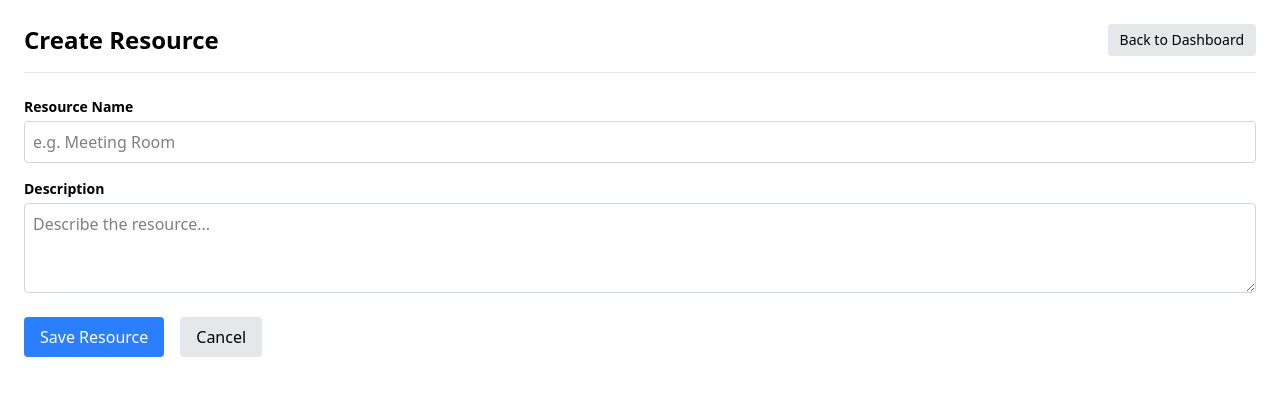
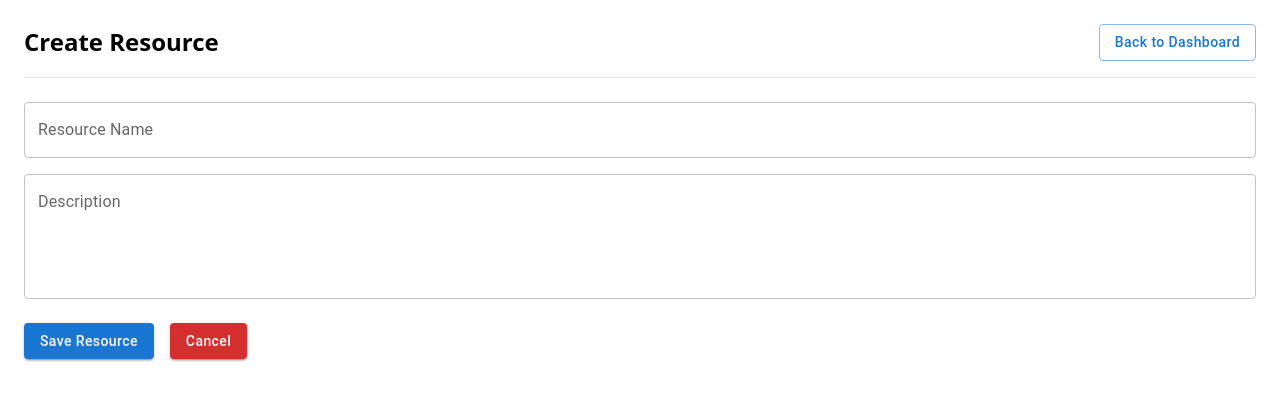
Before and after one commit to AbdulSamiWaseem/resource-booking-platform, a Next.js app in the folder frontend/: page /dashboard/create-resource in a window 1280 px wide. Shown: the top 400 px of the page. Built offline with nearby package versions, Linux system fonts and the light colour scheme; sample sign-in values are in the browser's storage.

Commit message:
refactor: integrated MUI components in create resource page

```diff
--- a/frontend/app/dashboard/create-resource/page.tsx
+++ b/frontend/app/dashboard/create-resource/page.tsx
@@ -7,6 +7,7 @@ import { useForm } from "react-hook-form";
 import { useMutation, useQueryClient } from "@tanstack/react-query";
 import { z } from "zod";
 import { zodResolver } from "@hookform/resolvers/zod";
+import { TextField, Button, Stack } from "@mui/material";
 
 interface ResourceInputs {
   name: string;
@@ -45,57 +46,57 @@ export default function CreateResource() {
     <div className="p-6">
       <div className="flex justify-between items-center mb-6 pb-4 border-b border-gray-200">
         <h1 className="text-2xl font-bold">Create Resource</h1>
-        <button
+        <Button
           onClick={() => router.push("/dashboard")}
-          className="text-sm bg-gray-200 px-3 py-1.5 rounded cursor-pointer"
+          variant="outlined"
+          sx={{ textTransform: "none" }}
         >
           Back to Dashboard
-        </button>
+        </Button>
       </div>
 
-      <form onSubmit={handleSubmit(handleOnSubmit)} noValidate className="space-y-4">
-        <div className="flex flex-col gap-1">
-          <div className="text-sm font-semibold">Resource Name</div>
-          <input
-            type="text"
+      <form onSubmit={handleSubmit(handleOnSubmit)} noValidate>
+        <Stack spacing={2}>
+          <TextField
+            label="Resource Name"
+            placeholder="e.g. Meeting Room"
+            fullWidth
             {...register("name")}
-            placeholder="e.g. Meeting Room"
-            className="w-full p-2 border border-gray-300 rounded"
+            error={!!errors.name}
+            helperText={errors.name?.message}
           />
-          {errors.name && (
-            <p className="text-red-500 text-xs">{errors.name.message}</p>
-          )}
-        </div>
 
-        <div className="flex flex-col gap-1">
-          <div className="text-sm font-semibold">Description</div>
-          <textarea
+          <TextField
+            label="Description"
+            placeholder="Describe the resource..."
+            multiline
+            rows={4}
+            fullWidth
             {...register("description")}
-            placeholder="Describe the resource..."
-            rows={3}
-            className="w-full p-2 border border-gray-300 rounded"
+            error={!!errors.description}
+            helperText={errors.description?.message}
           />
-          {errors.description && (
-            <p className="text-red-500 text-xs">{errors.description.message}</p>
-          )}
-        </div>
 
           <div className="flex gap-4 pt-2">
-          <button
+            <Button
               type="submit"
+              variant="contained"
               disabled={createMutation.isPending}
-            className="bg-blue-500 text-white px-4 py-2 rounded cursor-pointer disabled:opacity-50"
+              sx={{ textTransform: "none" }}
             >
               {createMutation.isPending ? "Saving..." : "Save Resource"}
-          </button>
-          <button
+            </Button>
+            <Button
               type="button"
               onClick={() => router.push("/dashboard")}
-            className="bg-gray-200 px-4 py-2 rounded cursor-pointer"
+              variant="contained"
+              color="error"
+              sx={{ textTransform: "none" }}
             >
               Cancel
-          </button>
+            </Button>
           </div>
+        </Stack>
       </form>
     </div>
   );
```
Lines whose indentation alone changed are shown as unchanged.
